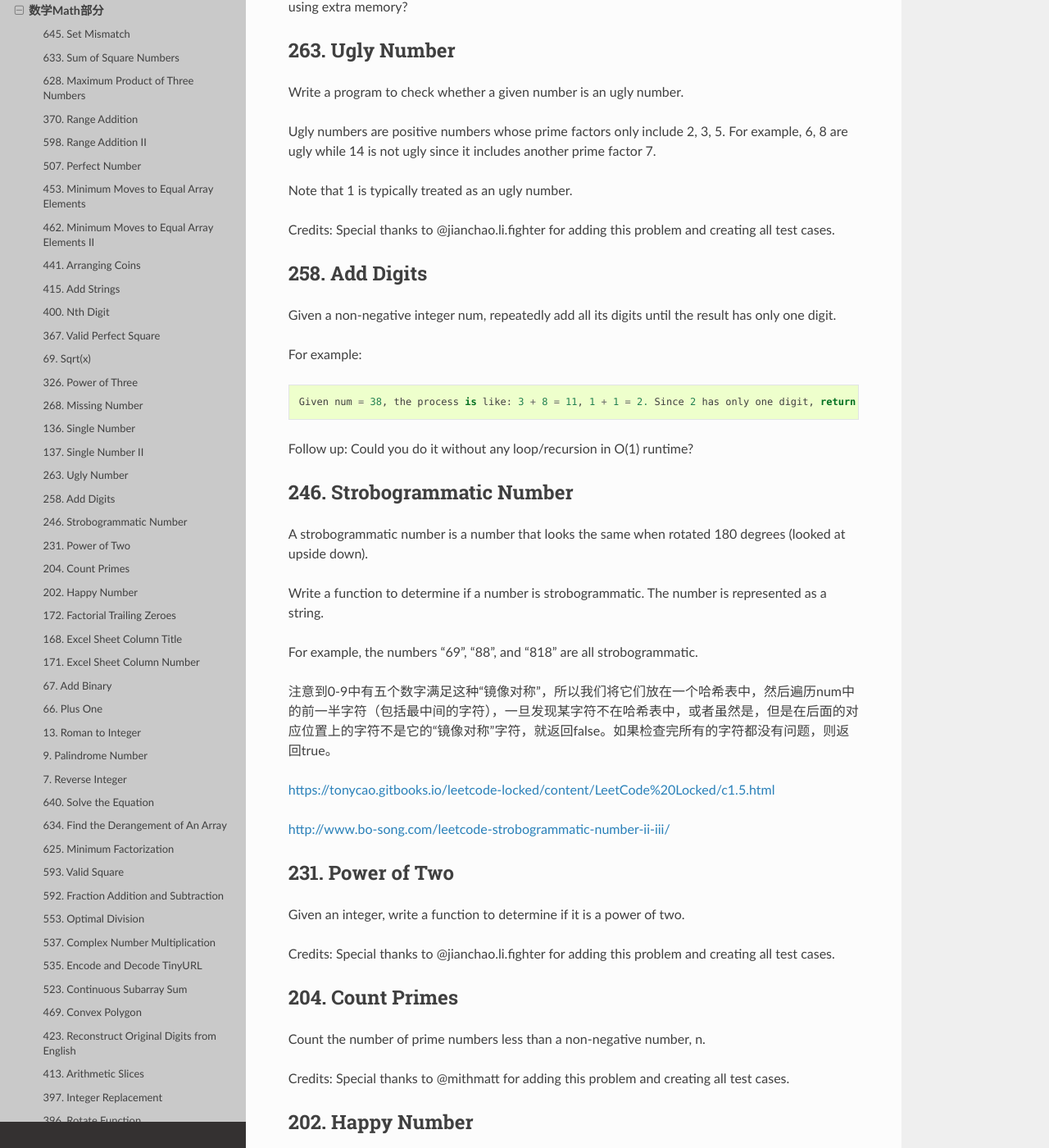
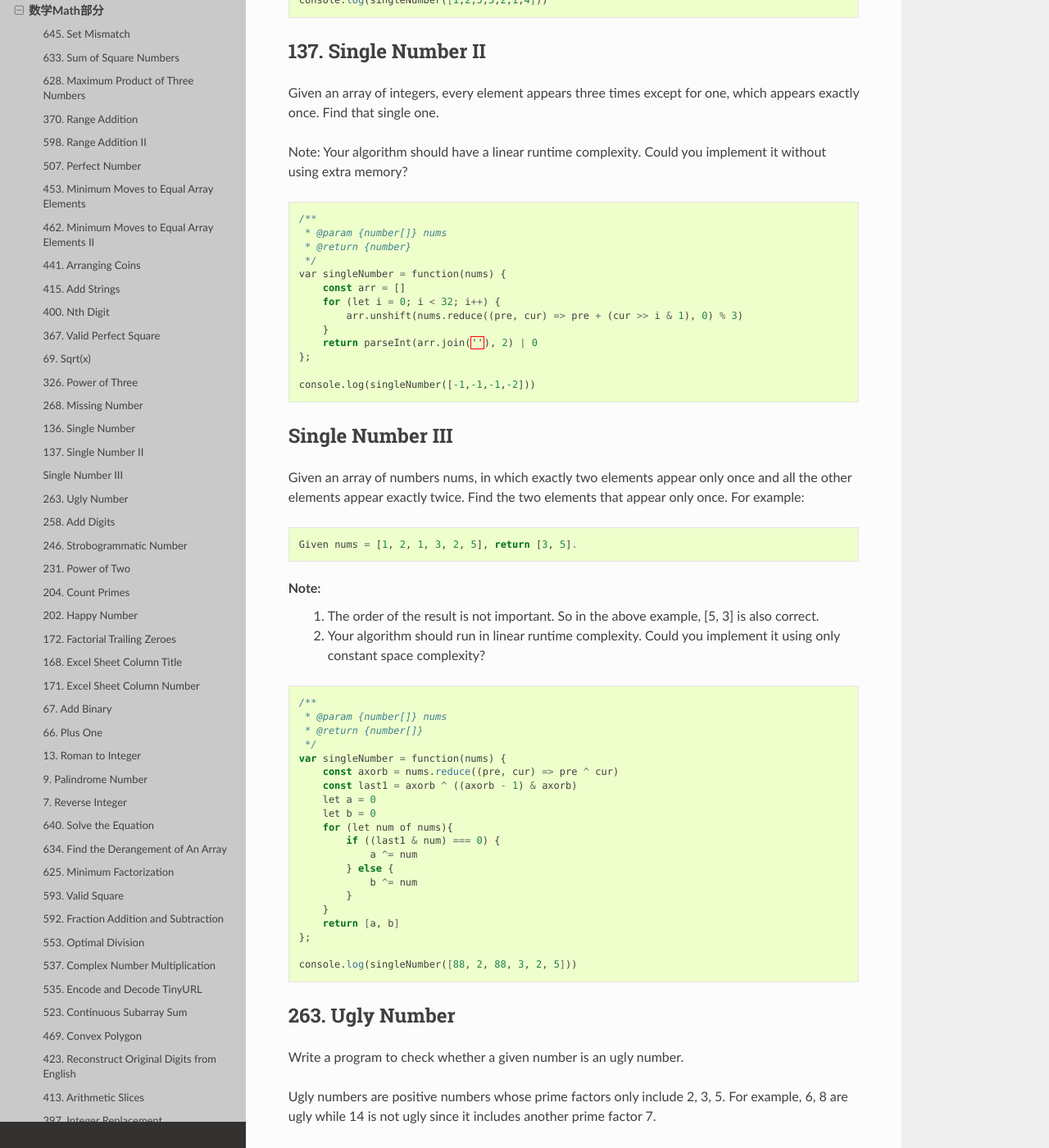
Before and after one commit to darcyWang/tianbao, a Sphinx documentation site: the page built from source/leetcode/math.rst, in a window 1280 px wide and 1400 px high, scrolled down 18671 px. Shown: the whole window at 82% size. Built offline with Sphinx 7.4.7 and the Read the Docs theme 2.0.0, drawn with Linux system fonts in a browser that asks for light colours; some of the changed text lies outside the part shown.

Commit message:
added info

```diff
--- a/source/leetcode/math.rst
+++ b/source/leetcode/math.rst
@@ -954,9 +954,20 @@ a ^ b = (a & !b) || (!a & b)
             for i in range(1, len(nums), 2):
                 if nums[i] != nums[i-1]:
                     return nums[i-1]
-                return nums[-1]
-
-
+            return nums[-1]
+
+
+.. code-block:: java
+
+    /**
+     * @param {number[]} nums
+     * @return {number}
+     */
+    var singleNumber = function(nums) {
+        return nums.reduce((pre, cur) => pre ^ cur)
+    };
+
+    console.log(singleNumber([1,2,3,3,2,1,4]))
 
 137. Single Number II
 ---------------------
@@ -968,6 +979,61 @@ Given an array of integers, every element appears three times except for one, wh
 Note:
 Your algorithm should have a linear runtime complexity. Could you implement it without using extra memory?
 
+
+.. code-block:: c
+
+    /**
+     * @param {number[]} nums
+     * @return {number}
+     */
+    var singleNumber = function(nums) {
+        const arr = []
+        for (let i = 0; i < 32; i++) {
+            arr.unshift(nums.reduce((pre, cur) => pre + (cur >> i & 1), 0) % 3)
+        }
+        return parseInt(arr.join(''), 2) | 0
+    };
+
+    console.log(singleNumber([-1,-1,-1,-2]))
+
+
+Single Number III
+-----------------
+
+
+Given an array of numbers nums, in which exactly two elements appear only once and all the other elements appear exactly twice. Find the two elements that appear only once.
+For example:
+::
+    Given nums = [1, 2, 1, 3, 2, 5], return [3, 5].
+
+Note:
+    #. The order of the result is not important. So in the above example, [5, 3] is also correct.
+    #. Your algorithm should run in linear runtime complexity. Could you implement it using only constant space complexity?
+
+
+
+.. code-block:: java
+
+    /**
+     * @param {number[]} nums
+     * @return {number[]}
+     */
+    var singleNumber = function(nums) {
+        const axorb = nums.reduce((pre, cur) => pre ^ cur)
+        const last1 = axorb ^ ((axorb - 1) & axorb)
+        let a = 0
+        let b = 0
+        for (let num of nums){
+            if ((last1 & num) === 0) {
+                a ^= num
+            } else {
+                b ^= num
+            }
+        }
+        return [a, b]
+    };
+
+    console.log(singleNumber([88, 2, 88, 3, 2, 5]))
 
 
 
```
Also changed, not shown: source/leetcode/binary.rst (+82 -106 lines), source/leetcode/dfs.rst (+53 -51 lines), source/leetcode/hash.rst (+9 -8 lines).
